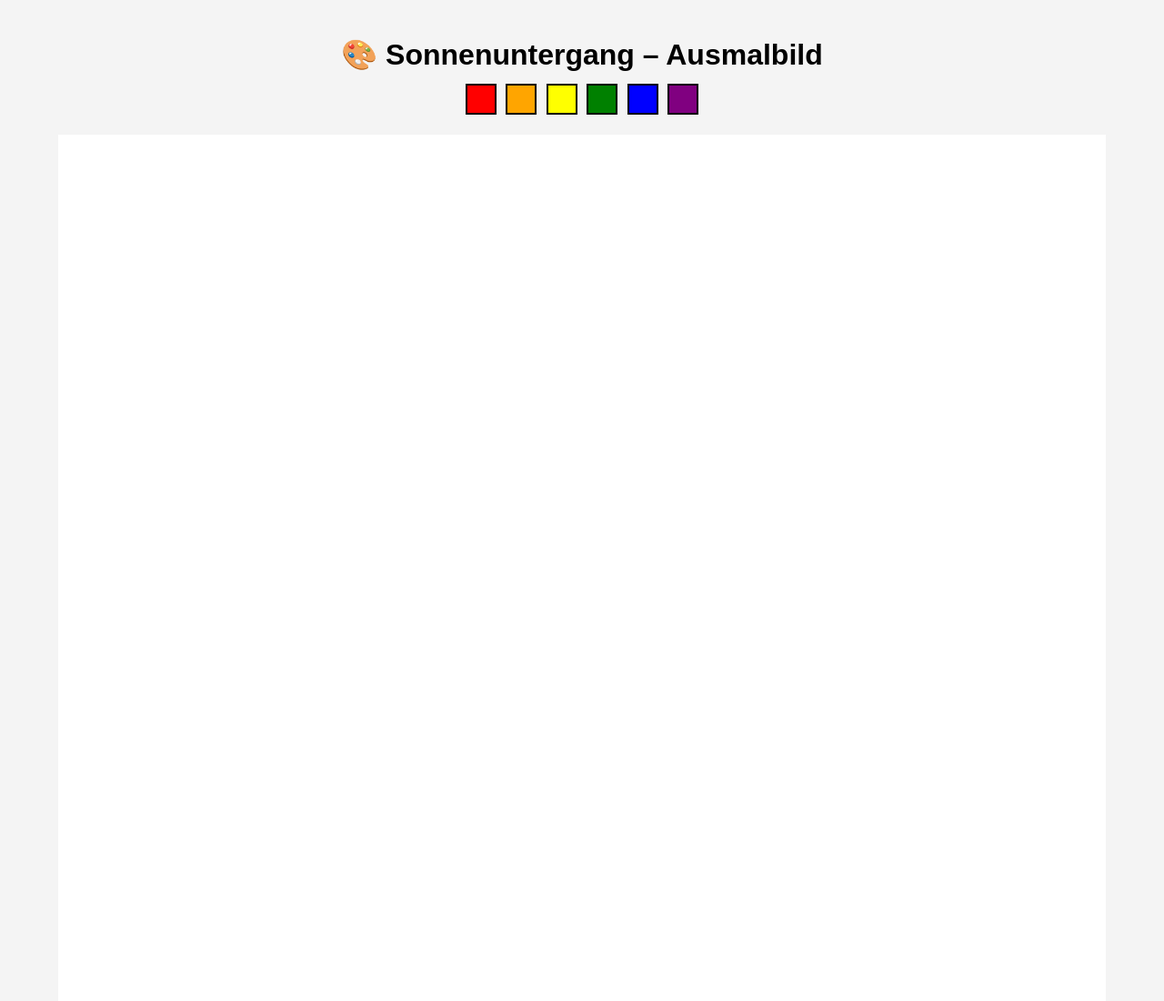
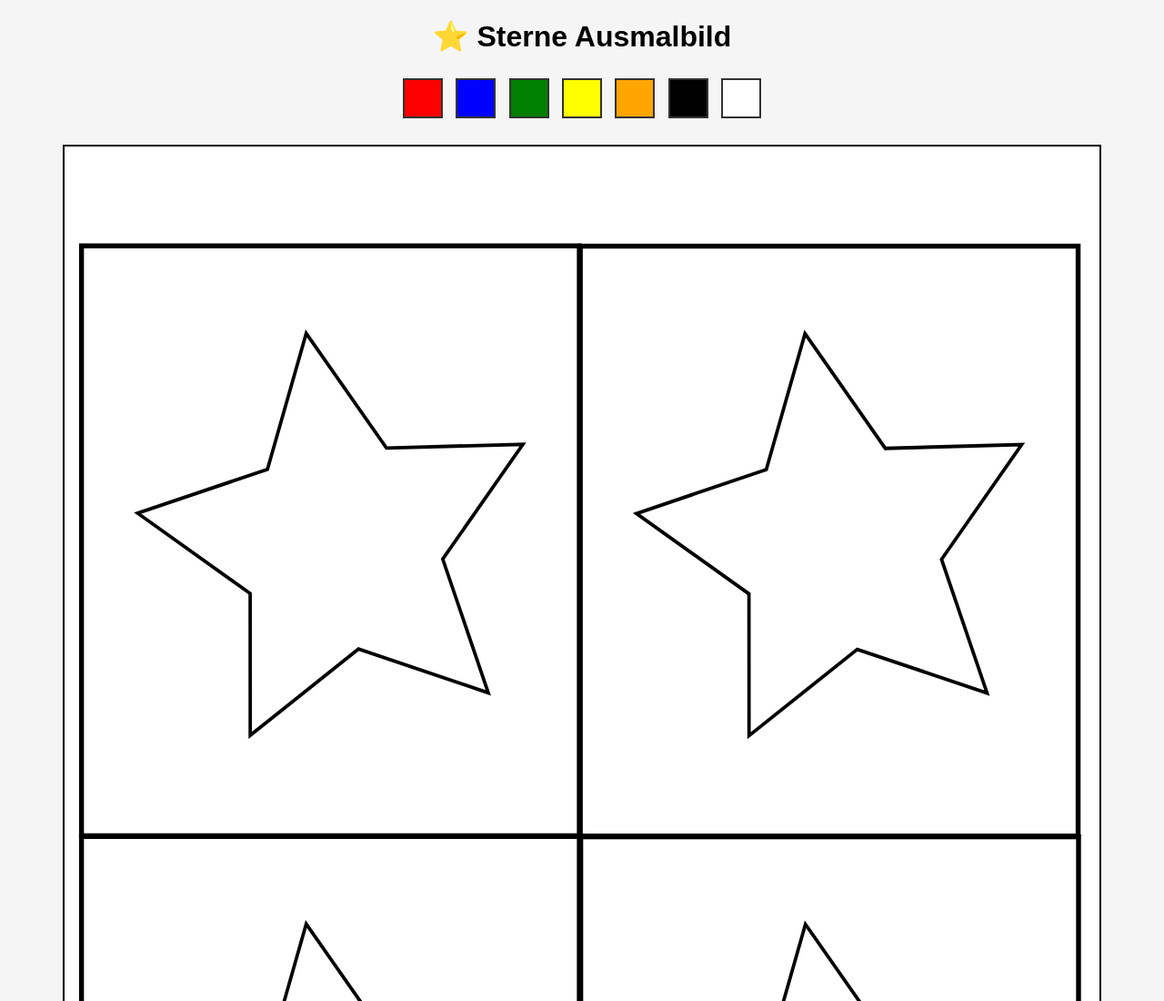
Before and after one commit to vpsx8ryj8s-crypto/LIndex.html, a plain HTML site: page stern.html in a window 1280 px wide. Shown: the top 1100 px of the page at 91% size. Drawn offline with Linux system fonts and the light colour scheme.

Commit message:
Update stern.html

```diff
--- a/stern.html
+++ b/stern.html
@@ -2,100 +2,116 @@
 <html lang="de">
 <head>
 <meta charset="UTF-8">
-<title>Interaktives Ausmalbild – Sonnenuntergang</title>
+<title>Sterne Ausmalbild</title>
 
 <style>
   body {
     font-family: Arial, sans-serif;
-    background: #f4f4f4;
     text-align: center;
-    margin: 0;
-    padding: 20px;
-  }
-
-  h1 {
-    margin-bottom: 10px;
+    background: #f5f5f5;
   }
 
   .palette {
-    margin-bottom: 15px;
+    margin: 20px;
   }
 
-  .color {
-    width: 30px;
-    height: 30px;
+  .farbe {
+    width: 40px;
+    height: 40px;
     display: inline-block;
     cursor: pointer;
-    border: 2px solid #000;
-    margin: 3px;
+    border: 2px solid #333;
+    margin: 5px;
   }
 
   svg {
-    max-width: 90vw;
+    max-width: 90%;
     height: auto;
     background: white;
+    border: 2px solid black;
   }
 
-  /* 👉 Linien bleiben schwarz */
-  path {
+  .malbar {
+    fill: white;
+    stroke: black;
     cursor: pointer;
-    stroke: #000 !important;
-    stroke-width: 0.7;
-    fill: white;
   }
 </style>
 </head>
 
 <body>
 
-<h1>🎨 Sonnenuntergang – Ausmalbild</h1>
+<h1>⭐ Sterne Ausmalbild</h1>
 
 <div class="palette">
-  <div class="color" style="background:red"    data-color="red"></div>
-  <div class="color" style="background:orange" data-color="orange"></div>
-  <div class="color" style="background:yellow" data-color="yellow"></div>
-  <div class="color" style="background:green"  data-color="green"></div>
-  <div class="color" style="background:blue"   data-color="blue"></div>
-  <div class="color" style="background:purple" data-color="purple"></div>
+  <div class="farbe" style="background:red" onclick="setFarbe('red')"></div>
+  <div class="farbe" style="background:blue" onclick="setFarbe('blue')"></div>
+  <div class="farbe" style="background:green" onclick="setFarbe('green')"></div>
+  <div class="farbe" style="background:yellow" onclick="setFarbe('yellow')"></div>
+  <div class="farbe" style="background:orange" onclick="setFarbe('orange')"></div>
+  <div class="farbe" style="background:black" onclick="setFarbe('black')"></div>
+  <div class="farbe" style="background:white" onclick="setFarbe('white')"></div>
 </div>
 
-<!-- ===== DEIN SVG (UNVERÄNDERT) ===== -->
-<?xml version="1.0" encoding="UTF-8" standalone="no"?>
-<svg
-   viewBox="0 0 210 297"
-   xmlns="http://www.w3.org/2000/svg">
+<!-- DEIN SVG – INTERAKTIV GEMACHT -->
+<svg viewBox="0 0 210 297" xmlns="http://www.w3.org/2000/svg">
 
-<!-- 👉 ALLE deine <path>-Elemente -->
-<!-- Ich habe sie NICHT verändert -->
-<!-- GitHub Pages akzeptiert das so -->
+  <rect class="malbar" onclick="male(this)"
+    x="3.4378402" y="20.154369"
+    width="101.05428" height="119.6622" />
 
-<!-- BEGIN SVG -->
-<!-- (Dein kompletter SVG-Code bleibt hier exakt so wie geschickt) -->
+  <path class="malbar" onclick="male(this)"
+    d="M 133.87578,144.69978 95.703856,132.32024 63.865644,156.74721
+       63.843511,116.61806 30.77354,93.886472 68.931782,81.464836
+       80.331628,42.988976 103.93685,75.441124 144.05231,74.393327
+       120.4829,106.87149 Z"
+    transform="matrix(0.69021968,0,0,0.7168944,-6.3923393,7.0854837)" />
 
-<!-- WICHTIG:
-     Falls GitHub die XML-Zeile oben meckert,
-     kannst du die erste <?xml ...?> Zeile löschen,
-     alles andere bleibt gleich.
--->
+  <rect class="malbar" onclick="male(this)"
+    x="3.436837" y="139.9718"
+    width="101.05428" height="119.6622" />
 
-<!-- END SVG -->
+  <path class="malbar" onclick="male(this)"
+    d="M 133.87578,144.69978 95.703856,132.32024 63.865644,156.74721
+       63.843511,116.61806 30.77354,93.886472 68.931782,81.464836
+       80.331628,42.988976 103.93685,75.441124 144.05231,74.393327
+       120.4829,106.87149 Z"
+    transform="matrix(0.69021968,0,0,0.7168944,-6.3933395,126.90289)" />
+
+  <rect class="malbar" onclick="male(this)"
+    x="104.77739" y="140.03233"
+    width="101.05428" height="119.6622" />
+
+  <path class="malbar" onclick="male(this)"
+    d="M 133.87578,144.69978 95.703856,132.32024 63.865644,156.74721
+       63.843511,116.61806 30.77354,93.886472 68.931782,81.464836
+       80.331628,42.988976 103.93685,75.441124 144.05231,74.393327
+       120.4829,106.87149 Z"
+    transform="matrix(0.69021968,0,0,0.7168944,94.94719,126.96345)" />
+
+  <rect class="malbar" onclick="male(this)"
+    x="104.6944" y="20.211908"
+    width="101.05428" height="119.6622" />
+
+  <path class="malbar" onclick="male(this)"
+    d="M 133.87578,144.69978 95.703856,132.32024 63.865644,156.74721
+       63.843511,116.61806 30.77354,93.886472 68.931782,81.464836
+       80.331628,42.988976 103.93685,75.441124 144.05231,74.393327
+       120.4829,106.87149 Z"
+    transform="matrix(0.69021968,0,0,0.7168944,94.864212,7.1430003)" />
 
 </svg>
 
 <script>
-  let selectedColor = "red";
+  let aktuelleFarbe = "red";
 
-  document.querySelectorAll(".color").forEach(c => {
-    c.addEventListener("click", () => {
-      selectedColor = c.dataset.color;
-    });
-  });
+  function setFarbe(farbe) {
+    aktuelleFarbe = farbe;
+  }
 
-  document.querySelectorAll("svg path").forEach(p => {
-    p.addEventListener("click", () => {
-      p.style.fill = selectedColor;
-    });
-  });
+  function male(element) {
+    element.style.fill = aktuelleFarbe;
+  }
 </script>
 
 </body>
```
